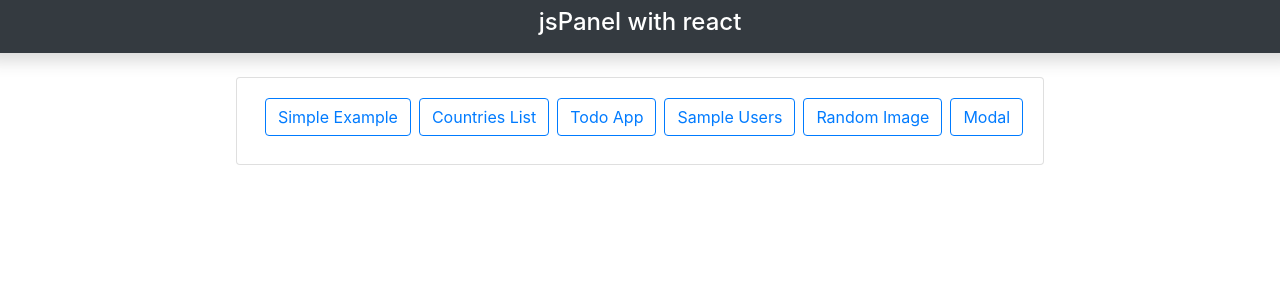
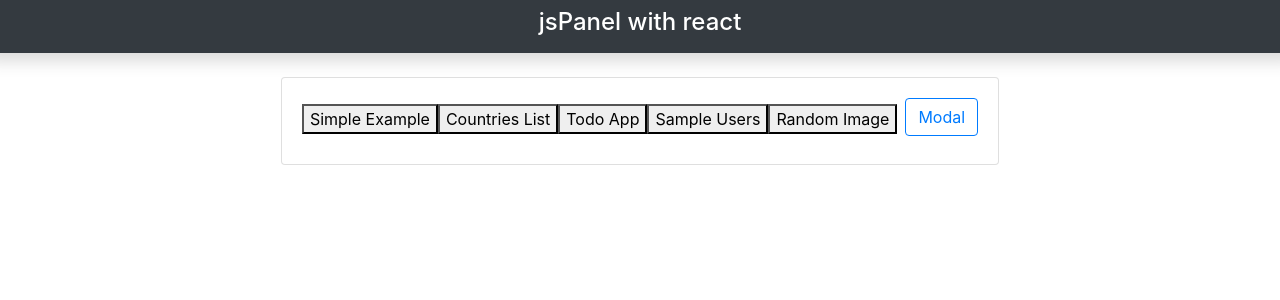
Before and after one commit to priteshjha4u/react-jspanel4, a React (Create React App) app: page / in a window 1280 px wide. Shown: the top 300 px of the page. Built offline with nearby package versions, Linux system fonts and the light colour scheme.

Commit message:
refactoring in progress

```diff
--- a/package.json
+++ b/package.json
@@ -31,7 +31,7 @@
     "url": "https://github.com/priteshjha4u/react-jspanel4"
   },
   "homepage": "https://priteshjha4u.github.io/react-jspanel4",
-  "description": "This app is just a playgroud to see how jsPanel4 js library can be integrated along with React JS",
+  "description": "This app is just a playgroud to see how jsPanel4 library can be integrated along with React JS",
   "browserslist": [
     ">0.2%",
     "not dead",
--- a/src/App.js
+++ b/src/App.js
@@ -1,18 +1,18 @@
-import React, { Component } from 'react';
+import React, { Component, lazy, Suspense } from 'react';
 import 'bootstrap/dist/css/bootstrap.min.css';
 import './App.css';
 import { jsPanel } from 'jspanel4/es6module/jspanel';
 import 'jspanel4/es6module/extensions/modal/jspanel.modal';
 import 'jspanel4/dist/jspanel.min.css';
-import DisplayName from './components/DisplayName';
-import Countries from './components/Countries';
-import TodoApp from './components/Todo/TodoApp';
-import SampleUsers from './components/SampleUsers';
-import RandomImage from './components/RandomImage';
 import ActionButton from './components/ActionButton';
 import CreatePortal from './components/createPortal';
-// import { ToastContainer, toast } from 'react-toastify';
-// import 'react-toastify/dist/ReactToastify.css';
+
+// lazy loaded components
+const DisplayName = lazy(() => import('./components/DisplayName'));
+const Countries = lazy(() => import('./components/Countries'));
+const TodoApp = lazy(() => import('./components/Todo/TodoApp'));
+const SampleUsers = lazy(() => import('./components/SampleUsers'));
+const RandomImage = lazy(() => import('./components/RandomImage'));
 
 // Top level React component
 class App extends Component {
@@ -158,6 +158,10 @@ class App extends Component {
 
   render() {
     const jsPanels = Object.keys(this.state.panels);
+    const actionButtonProps = {
+      className: 'btn btn-outline-primary ml-2 mb-2',
+      onClick: this.createJsPanel
+    };
     return (
       <React.Fragment>
         <div className="row bg-dark text-white shadow p-2">
@@ -168,19 +172,19 @@ class App extends Component {
         <div className="row justify-content-center align-items-center mt-4">
           <div className="card">
             <div className="card-body">
-              <ActionButton cls="btn btn-outline-primary ml-2 mb-2" click={this.createJsPanel} id="Simple Example">
+              <ActionButton {...actionButtonProps} id="Simple Example">
                 Simple Example
               </ActionButton>
-              <ActionButton cls="btn btn-outline-primary ml-2 mb-2" click={this.createJsPanel} id=" Countries List">
+              <ActionButton {...actionButtonProps} id=" Countries List">
                 Countries List
               </ActionButton>
-              <ActionButton cls="btn btn-outline-primary ml-2 mb-2" click={this.createJsPanel} id="Todo App">
+              <ActionButton {...actionButtonProps} id="Todo App">
                 Todo App
               </ActionButton>
-              <ActionButton cls="btn btn-outline-primary ml-2 mb-2" click={this.createJsPanel} id="Sample Users">
+              <ActionButton {...actionButtonProps} id="Sample Users">
                 Sample Users
               </ActionButton>
-              <ActionButton cls="btn btn-outline-primary ml-2 mb-2" click={this.createJsPanel} id="Random Image">
+              <ActionButton {...actionButtonProps} id="Random Image">
                 Random Image
               </ActionButton>
               <ActionButton cls="btn btn-outline-primary ml-2 mb-2" click={this.createJsPanelModal}>
```
Also changed, not shown: src/jsPanelOptions.js (added, +36 -0 lines).
